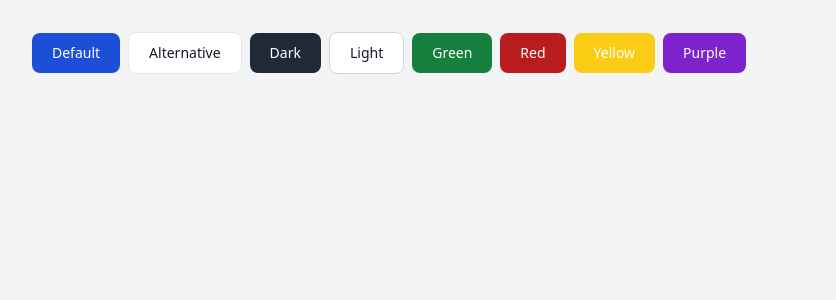
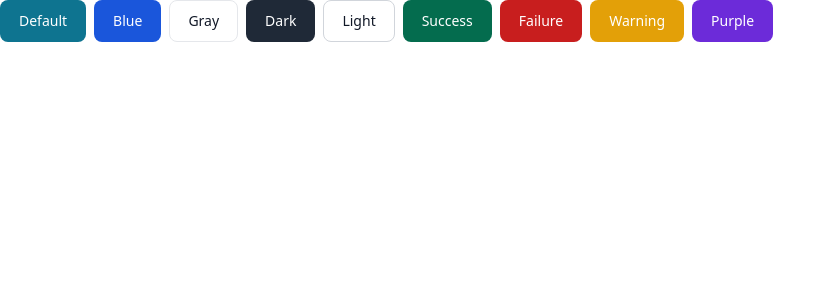
Before and after one commit to Romain-mont/Projet-salle-de-sport, a React (Vite) app in the folder front/: page / in a window 1280 px wide. Shown: the top 300 px of the page, without its empty margins (0-836 px from the left). Built offline with nearby package versions, Linux system fonts and the light colour scheme.

Commit message:
finaly flowbite works

```diff
--- a/front/src/App.tsx
+++ b/front/src/App.tsx
@@ -1,20 +1,19 @@
-import { Button } from 'flowbite-react';
+import { Button } from "flowbite-react";
 
 function App() {
   return (
-    <div className="min-h-screen bg-gray-100 p-8">
-
-<button type="button" className="text-white bg-blue-700 hover:bg-blue-800 focus:ring-4 focus:ring-blue-300 font-medium rounded-lg text-sm px-5 py-2.5 me-2 mb-2 dark:bg-blue-600 dark:hover:bg-blue-700 focus:outline-none dark:focus:ring-blue-800">Default</button>
-<button type="button" className="py-2.5 px-5 me-2 mb-2 text-sm font-medium text-gray-900 focus:outline-none bg-white rounded-lg border border-gray-200 hover:bg-gray-100 hover:text-blue-700 focus:z-10 focus:ring-4 focus:ring-gray-100 dark:focus:ring-gray-700 dark:bg-gray-800 dark:text-gray-400 dark:border-gray-600 dark:hover:text-white dark:hover:bg-gray-700">Alternative</button>
-<button type="button" className="text-white bg-gray-800 hover:bg-gray-900 focus:outline-none focus:ring-4 focus:ring-gray-300 font-medium rounded-lg text-sm px-5 py-2.5 me-2 mb-2 dark:bg-gray-800 dark:hover:bg-gray-700 dark:focus:ring-gray-700 dark:border-gray-700">Dark</button>
-<button type="button" className="text-gray-900 bg-white border border-gray-300 focus:outline-none hover:bg-gray-100 focus:ring-4 focus:ring-gray-100 font-medium rounded-lg text-sm px-5 py-2.5 me-2 mb-2 dark:bg-gray-800 dark:text-white dark:border-gray-600 dark:hover:bg-gray-700 dark:hover:border-gray-600 dark:focus:ring-gray-700">Light</button>
-<button type="button" className="focus:outline-none text-white bg-green-700 hover:bg-green-800 focus:ring-4 focus:ring-green-300 font-medium rounded-lg text-sm px-5 py-2.5 me-2 mb-2 dark:bg-green-600 dark:hover:bg-green-700 dark:focus:ring-green-800">Green</button>
-<button type="button" className="focus:outline-none text-white bg-red-700 hover:bg-red-800 focus:ring-4 focus:ring-red-300 font-medium rounded-lg text-sm px-5 py-2.5 me-2 mb-2 dark:bg-red-600 dark:hover:bg-red-700 dark:focus:ring-red-900">Red</button>
-<button type="button" className="focus:outline-none text-white bg-yellow-400 hover:bg-yellow-500 focus:ring-4 focus:ring-yellow-300 font-medium rounded-lg text-sm px-5 py-2.5 me-2 mb-2 dark:focus:ring-yellow-900">Yellow</button>
-<button type="button" className="focus:outline-none text-white bg-purple-700 hover:bg-purple-800 focus:ring-4 focus:ring-purple-300 font-medium rounded-lg text-sm px-5 py-2.5 mb-2 dark:bg-purple-600 dark:hover:bg-purple-700 dark:focus:ring-purple-900">Purple</button>
-
+<div className="flex flex-wrap gap-2">
+      <Button>Default</Button>
+      <Button color="blue">Blue</Button>
+      <Button color="gray">Gray</Button>
+      <Button color="dark">Dark</Button>
+      <Button color="light">Light</Button>
+      <Button color="success">Success</Button>
+      <Button color="failure">Failure</Button>
+      <Button color="warning">Warning</Button>
+      <Button color="purple">Purple</Button>
     </div>
-  );
+)
 }
 
 export default App;
--- a/front/tailwind.config.js
+++ b/front/tailwind.config.js
@@ -1,16 +1,17 @@
-import flowbite from 'flowbite/plugin'
+const flowbite = require("flowbite-react/tailwind");
 
 /** @type {import('tailwindcss').Config} */
 export default {
   content: [
     "./index.html",
     "./src/**/*.{js,ts,jsx,tsx}",
-    'node_modules/flowbite-react/lib/esm/**/*.js'
+    'node_modules/flowbite-react/lib/esm/**/*.js',
+    flowbite.content()
   ],
   theme: {
     extend: {},
   },
   plugins: [
-    flowbite
+    flowbite.plugin()
   ],
 }
```
